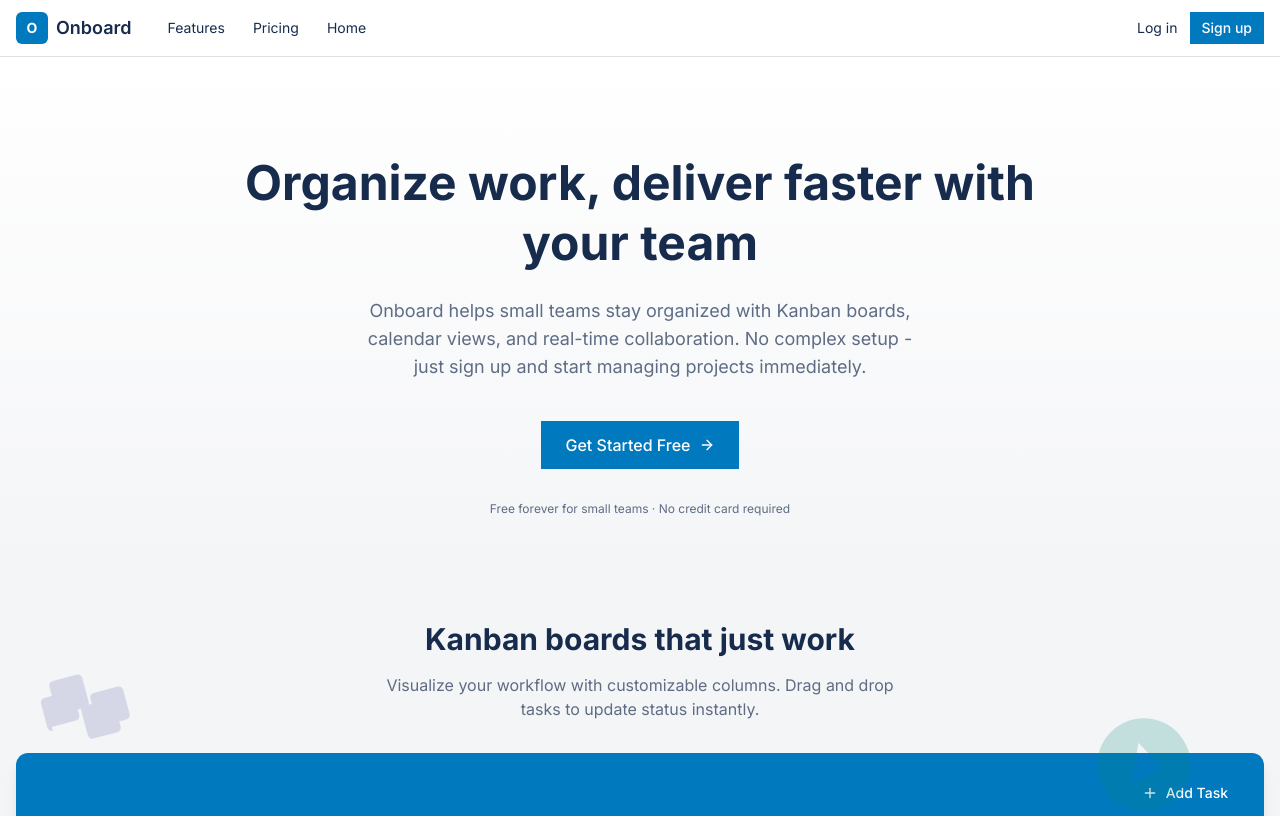
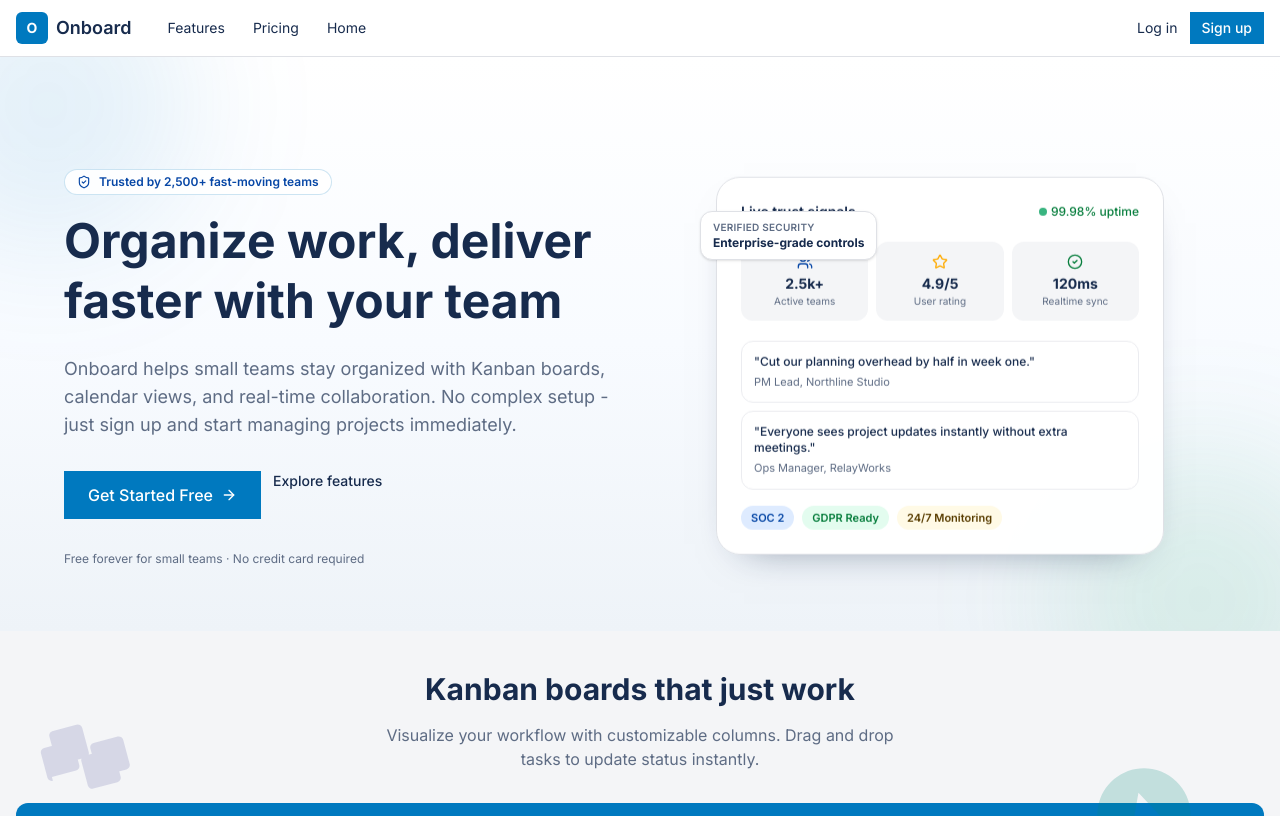
Before and after one commit to samuel-sarmah/onboad, a Next.js app: page / in a window 1280 px wide. Shown: the top 816 px of the page. Built offline with nearby package versions, Linux system fonts and the light colour scheme.

Commit message:
update: hero section styling

```diff
--- a/src/app/globals.css
+++ b/src/app/globals.css
@@ -79,3 +79,65 @@ input, textarea, select {
   background-color: #0079bf;
   color: #ffffff;
 }
+
+@keyframes heroFadeUp {
+  from {
+    opacity: 0;
+    transform: translateY(14px);
+  }
+  to {
+    opacity: 1;
+    transform: translateY(0);
+  }
+}
+
+@keyframes heroFloat {
+  0% {
+    transform: translateY(0px);
+  }
+  50% {
+    transform: translateY(-6px);
+  }
+  100% {
+    transform: translateY(0px);
+  }
+}
+
+.hero-reveal {
+  opacity: 0;
+  animation: heroFadeUp 0.7s ease-out forwards;
+}
+
+.hero-delay-1 {
+  animation-delay: 0.08s;
+}
+
+.hero-delay-2 {
+  animation-delay: 0.16s;
+}
+
+.hero-delay-3 {
+  animation-delay: 0.24s;
+}
+
+.hero-delay-4 {
+  animation-delay: 0.32s;
+}
+
+.hero-float {
+  animation: heroFloat 5s ease-in-out infinite;
+}
+
+.hero-float-delay {
+  animation-delay: 1.2s;
+}
+
+@media (prefers-reduced-motion: reduce) {
+  .hero-reveal,
+  .hero-float,
+  .hero-float-delay {
+    animation: none;
+    opacity: 1;
+    transform: none;
+  }
+}
--- a/src/components/landing/Hero.tsx
+++ b/src/components/landing/Hero.tsx
@@ -1,31 +1,96 @@
 import Link from "next/link";
 import { Button } from "@/components/ui";
-import { ArrowRight } from "lucide-react";
+import { ArrowRight, CheckCircle2, ShieldCheck, Star, Users } from "lucide-react";
 
 export function Hero() {
   return (
-    <section className="pt-16 md:pt-24 pb-8 md:pb-16 px-3 md:px-4 bg-gradient-to-b from-white to-[#f4f5f7]">
-      <div className="max-w-4xl mx-auto text-center">
-        <h1 className="text-2xl md:text-4xl lg:text-5xl font-bold text-[#172b4d] leading-tight mb-4 md:mb-6">
+    <section className="relative overflow-hidden pt-20 md:pt-28 pb-10 md:pb-16 px-3 md:px-4 bg-gradient-to-b from-white via-[#f8fbff] to-[#eef3f8]">
+      <div className="pointer-events-none absolute -top-24 -left-24 h-72 w-72 rounded-full bg-[#0079bf1a] blur-3xl" />
+      <div className="pointer-events-none absolute -bottom-28 -right-16 h-72 w-72 rounded-full bg-[#36b37e1f] blur-3xl" />
+
+      <div className="relative max-w-6xl mx-auto grid gap-8 lg:gap-12 md:grid-cols-2 items-center">
+        <div className="text-center md:text-left">
+          <div className="hero-reveal hero-delay-1 inline-flex items-center gap-2 px-3 py-1 mb-4 rounded-full border border-[#0079bf33] bg-white/90 text-xs font-semibold text-[#0747a6]">
+            <ShieldCheck className="h-3.5 w-3.5" />
+            Trusted by 2,500+ fast-moving teams
+          </div>
+
+          <h1 className="hero-reveal hero-delay-2 text-3xl md:text-4xl lg:text-5xl font-bold text-[#172b4d] leading-tight mb-4 md:mb-6">
             Organize work, deliver faster with your team
           </h1>
 
-        <p className="text-sm md:text-lg text-[#5e6c84] mb-6 md:mb-10 max-w-xl mx-auto">
+          <p className="hero-reveal hero-delay-3 text-sm md:text-lg text-[#5e6c84] mb-6 md:mb-8 max-w-xl md:max-w-2xl mx-auto md:mx-0">
             Onboard helps small teams stay organized with Kanban boards, calendar views, and real-time collaboration. No complex setup - just sign up and start managing projects immediately.
           </p>
 
-        <div className="flex flex-col sm:flex-row items-center justify-center gap-3 mb-8">
+          <div className="hero-reveal hero-delay-4 flex flex-col sm:flex-row items-center md:items-start justify-center md:justify-start gap-3 mb-6 md:mb-8">
             <Link href="/signup">
               <Button size="lg" className="bg-[#0079bf] hover:bg-[#026aa7] text-white group w-full sm:w-auto">
                 Get Started Free
                 <ArrowRight className="w-4 h-4 ml-2 group-hover:translate-x-1 transition-transform" />
               </Button>
             </Link>
+            <Link href="/features" className="text-sm font-medium text-[#0747a6] hover:text-[#0052cc] transition-colors">
+              Explore features
+            </Link>
           </div>
 
-        <p className="text-xs text-[#5e6c84]">
+          <p className="hero-reveal hero-delay-4 text-xs text-[#5e6c84]">
             Free forever for small teams · No credit card required
           </p>
+        </div>
+
+        <div className="hero-reveal hero-delay-3 relative mx-auto w-full max-w-md">
+          <div className="hero-float rounded-3xl border border-[#dfe1e6] bg-white/95 shadow-[0_18px_40px_-28px_rgba(9,30,66,0.55)] backdrop-blur-sm p-5 md:p-6">
+            <div className="flex items-center justify-between mb-5">
+              <p className="text-sm font-semibold text-[#172b4d]">Live trust signals</p>
+              <span className="inline-flex items-center gap-1 text-xs font-medium text-[#067d3c]">
+                <span className="h-2 w-2 rounded-full bg-[#36b37e] animate-pulse" />
+                99.98% uptime
+              </span>
+            </div>
+
+            <div className="grid grid-cols-3 gap-2 mb-5">
+              <div className="rounded-xl bg-[#f4f5f7] p-3 text-center">
+                <Users className="h-4 w-4 mx-auto mb-1 text-[#0747a6]" />
+                <p className="text-sm font-bold text-[#172b4d]">2.5k+</p>
+                <p className="text-[10px] text-[#5e6c84]">Active teams</p>
+              </div>
+              <div className="rounded-xl bg-[#f4f5f7] p-3 text-center">
+                <Star className="h-4 w-4 mx-auto mb-1 text-[#ffab00]" />
+                <p className="text-sm font-bold text-[#172b4d]">4.9/5</p>
+                <p className="text-[10px] text-[#5e6c84]">User rating</p>
+              </div>
+              <div className="rounded-xl bg-[#f4f5f7] p-3 text-center">
+                <CheckCircle2 className="h-4 w-4 mx-auto mb-1 text-[#067d3c]" />
+                <p className="text-sm font-bold text-[#172b4d]">120ms</p>
+                <p className="text-[10px] text-[#5e6c84]">Realtime sync</p>
+              </div>
+            </div>
+
+            <div className="space-y-2 mb-4">
+              <div className="rounded-xl border border-[#ebecf0] bg-white p-3">
+                <p className="text-xs text-[#172b4d] font-medium">"Cut our planning overhead by half in week one."</p>
+                <p className="text-[11px] text-[#5e6c84] mt-1">PM Lead, Northline Studio</p>
+              </div>
+              <div className="rounded-xl border border-[#ebecf0] bg-white p-3">
+                <p className="text-xs text-[#172b4d] font-medium">"Everyone sees project updates instantly without extra meetings."</p>
+                <p className="text-[11px] text-[#5e6c84] mt-1">Ops Manager, RelayWorks</p>
+              </div>
+            </div>
+
+            <div className="flex flex-wrap gap-2">
+              <span className="inline-flex items-center rounded-full px-2.5 py-1 text-[11px] font-semibold text-[#0747a6] bg-[#deebff]">SOC 2</span>
+              <span className="inline-flex items-center rounded-full px-2.5 py-1 text-[11px] font-semibold text-[#067d3c] bg-[#e3fcef]">GDPR Ready</span>
+              <span className="inline-flex items-center rounded-full px-2.5 py-1 text-[11px] font-semibold text-[#593d00] bg-[#fffae6]">24/7 Monitoring</span>
+            </div>
+          </div>
+
+          <div className="hero-float hero-float-delay absolute -left-4 top-8 hidden sm:block rounded-xl border border-[#dfe1e6] bg-white px-3 py-2 shadow-sm">
+            <p className="text-[10px] font-semibold text-[#5e6c84] uppercase tracking-wide">Verified Security</p>
+            <p className="text-xs font-bold text-[#172b4d]">Enterprise-grade controls</p>
+          </div>
+        </div>
       </div>
     </section>
   );
```
Lines whose indentation alone changed are shown as unchanged.
